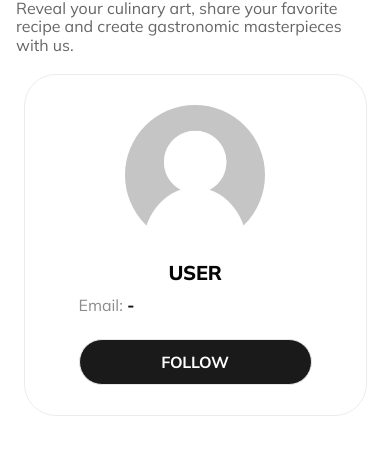
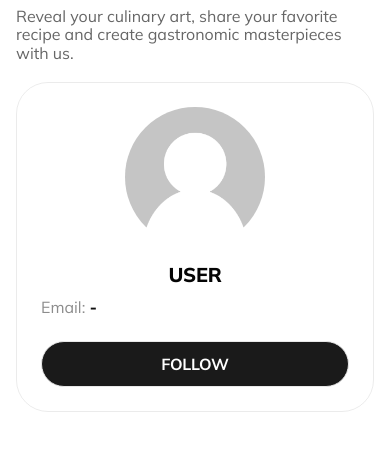
Before and after one commit to IndianaCornell/project-404team1-frontend, a React (Vite) app: page /users/1 in a window 390 px wide. Shown: the part 117-576 px from the top of the page. Built offline with nearby package versions, Linux system fonts and the light colour scheme; no server answers.

Commit message:
Fix/PublicUserPage

```diff
--- a/src/pages/User/PublicUserPage.module.css
+++ b/src/pages/User/PublicUserPage.module.css
@@ -1,33 +1,36 @@
 .wrap {
   padding-block: 24px;
-  padding-inline: 16px; /* мобілка */
+  padding-inline: 16px;
   margin-inline: auto;
 }
+
 @media (min-width: 768px) {
   .wrap {
     padding-inline: 32px;
   }
-} /* планшет */
-@media (min-width: 1152px) {
+}
+
+@media (min-width: 1440px) {
   .wrap {
     padding-inline: 80px;
   }
-} /* десктоп */
+}
 
 .h1 {
   font-size: 28px;
   margin: 0 0 8px;
 }
+
 .lead {
   color: #666;
   margin: 0 0 20px;
 }
 
-/* Одноколонка за замовчуванням; дві колонки з 1440px – як у User Page */
 .grid {
   display: grid;
   gap: 32px;
 }
+
 @media (min-width: 1440px) {
   .grid {
     grid-template-columns: 394px minmax(0, 1fr);
@@ -36,12 +39,14 @@
   }
 }
 
-/* Ліва картка */
 .card {
   border: 1px solid rgba(0, 0, 0, 0.08);
   border-radius: 32px;
   padding: 24px;
+  width: min(100%, 394px);
+  margin-inline: auto;
 }
+
 @media (min-width: 768px) {
   .card {
     padding: 28px;
@@ -55,11 +60,13 @@
   overflow: hidden;
   margin: 0 auto 16px;
 }
+
 .avatar img {
   width: 100%;
   height: 100%;
   object-fit: cover;
 }
+
 @media (min-width: 768px) {
   .avatar {
     width: 160px;
@@ -84,54 +91,31 @@
   gap: 10px;
   margin: 12px 0 24px;
 }
+
 .meta span {
   color: #111;
   font-weight: 800;
 }
 
 .card button {
+  display: block;
   width: 100%;
+  max-width: 394px;
   border-radius: 9999px;
   padding: 18px 24px;
   font-weight: 700;
   font-size: 16px;
   line-height: 1;
-  /* якщо Button приходить як outline — це зробить її візуально як primary */
+  margin-inline: auto;
 }
 
-/* Права колонка */
 .list {
   min-width: 0;
 }
 
-/* Таби */
 .tabsHeader {
   font-weight: 700;
   margin-bottom: 12px;
-}
-
-@media (min-width: 1440px) {
-  .wrap {
-    padding: 80px;
-  }
-}
-
-@media (min-width: 768px) {
-  .wrap {
-    padding: 32px;
-  }
-}
-
-@media (max-width: 767.98px) {
-  .wrap {
-    padding: 16px;
-    gap: 16px;
-  }
-  .card {
-    width: min(100%, 343px);
-    margin-inline: auto;
-    padding: 30px 54px;
-  }
 }
 
 .tabs {
@@ -140,6 +124,7 @@
   margin: 6px 0 14px;
   border-bottom: 1px solid #eee;
 }
+
 .tab {
   padding: 8px 0;
   font-weight: 700;
@@ -148,17 +133,18 @@
   border: 0;
   background: transparent;
   cursor: pointer;
-  position: relative; /* для ::after */
+  position: relative;
 }
+
 .tab:hover {
   color: #222;
 }
+
 .active {
   color: #111;
   position: relative;
 }
 
-/* коротка синя смужка під активним табом, як у макеті */
 .active::after {
   content: "";
   position: absolute;
@@ -170,7 +156,6 @@
   border-radius: 999px;
 }
 
-/* Лоадер */
 .tinyLoader {
   height: 9px;
   width: 60px;
@@ -179,10 +164,9 @@
   background-size: 26% 3px;
   animation: l1 1s infinite;
 }
+
 @keyframes l1 {
-  0%,
-  70%,
-  100% {
+  0%, 70%, 100% {
     background-position:
       calc(0 * 100% / 3) 50%,
       calc(1 * 100% / 3) 50%,
```
